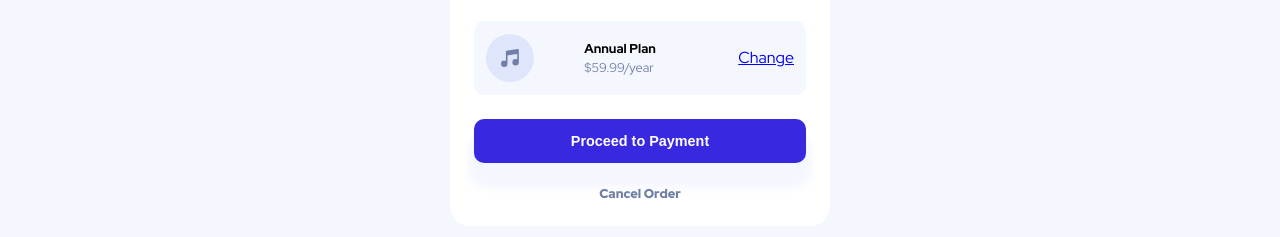
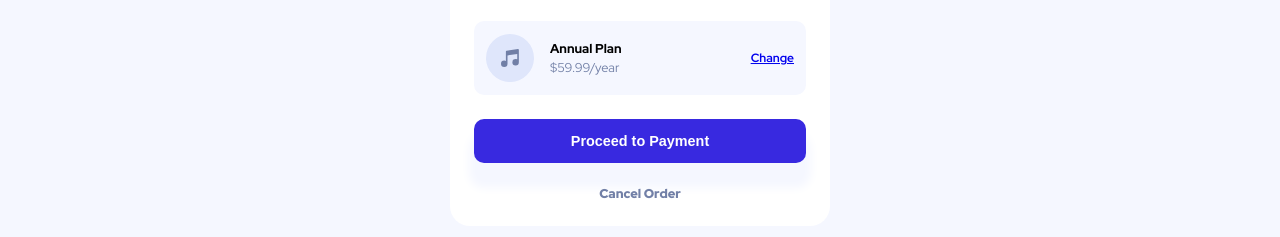
Before and after one commit to et-coder/order-summary, a plain HTML site: page index.html in a window 1280 px wide. Shown: the part 449-686 px from the top of the page. Drawn offline with Linux system fonts and the light colour scheme.

Commit message:
fix annual plan styling

```diff
--- a/css/main.css
+++ b/css/main.css
@@ -49,12 +49,13 @@ h1 {
 }
 
 .plan {
+    position: relative;
     display: flex;
     margin: 1.5em 0;
     background-color: hsl(225, 100%, 98%);
     padding: 0.8em 0.75em;
     border-radius: 10px;
-    justify-content: space-between;
+    justify-content: flex-start;
     align-items: center;
 }
 
@@ -62,28 +63,28 @@ h1 {
     font-size: 0.8rem;
 }
 
-span {
-    justify-self: flex-end;
+a {
+    position: absolute;
+    right: 0;
     font-size: 0.75rem;
-    color: darkblue;
     font-weight: bold;
-    text-decoration: underline;
+    margin-right: 1em;
 }
 
-span:hover {
+a:hover {
     color: hsl(245, 75%, 70%);
     cursor: pointer;
     text-decoration: none;
 }
 
 .anual {
-    display: inline;
-    margin-right: 2em;
+    margin-left: 1em;
 }
 
 .anual p:first-child {
     font-weight: 800;
     margin-bottom: 0.2em;
+
 }
 
 .anual p:last-child {
```
